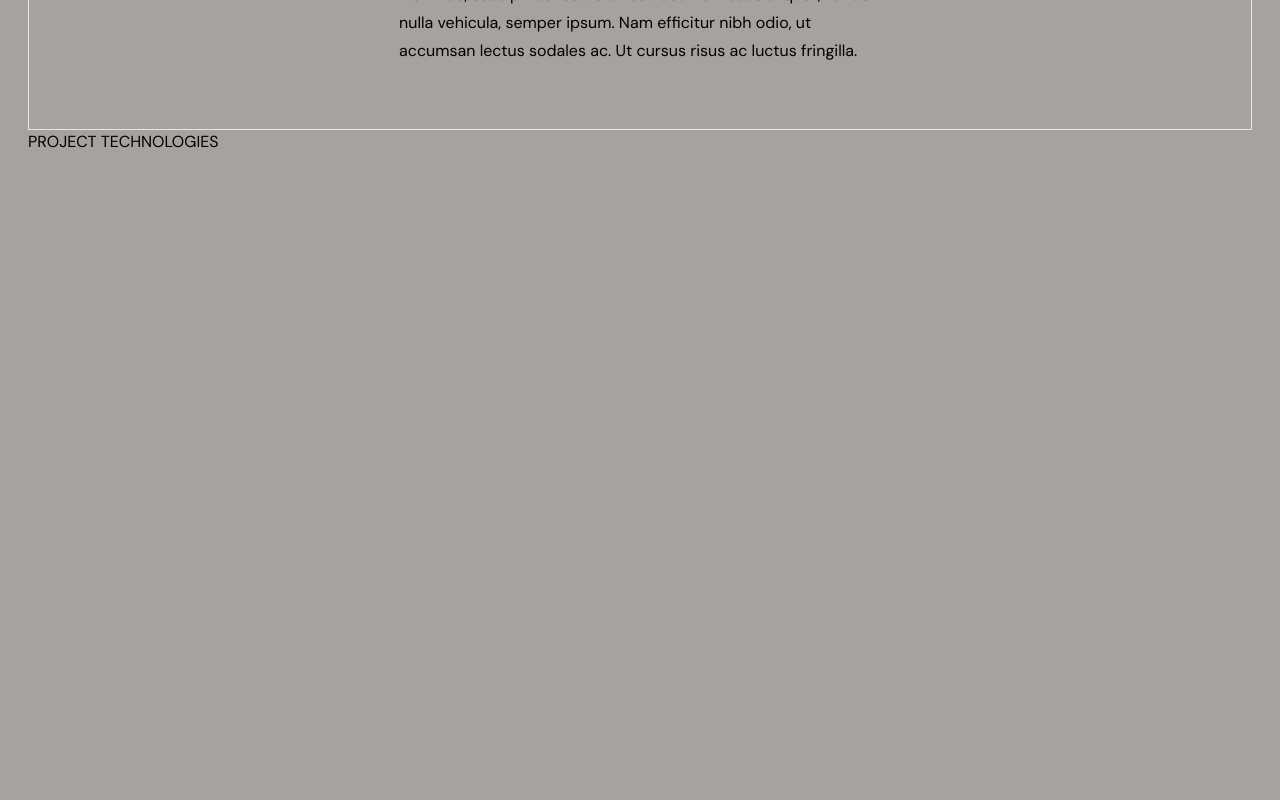
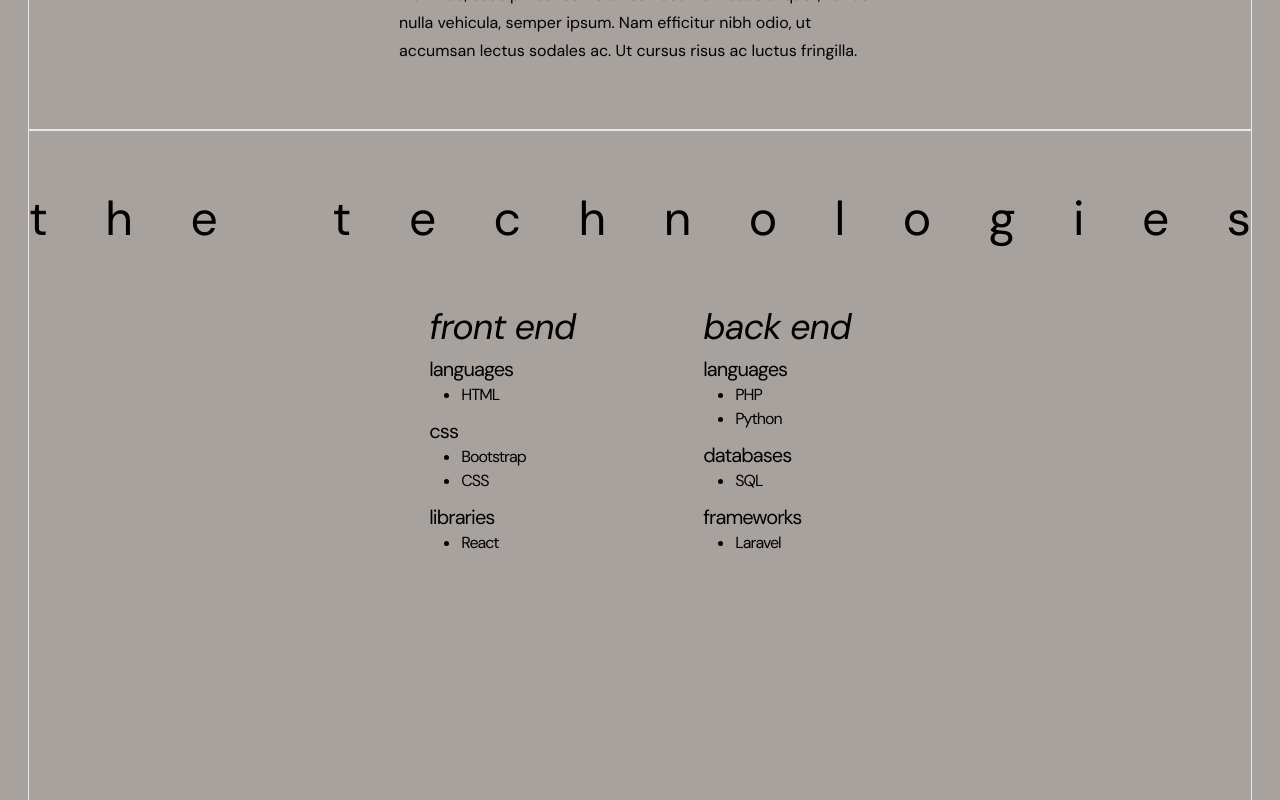
Before and after one commit to anindyoo/portfolio, a React (Create React App) app: page /projects/dermanifest in a window 1280 px wide. Shown: the part 1800-2600 px from the top of the page. Built offline with nearby package versions, Linux system fonts and the light colour scheme.

Commit message:
feat: add project technologies content using dummy data.

```diff
--- a/src/components/ProjectsComp/ProjectTechnologies.jsx
+++ b/src/components/ProjectsComp/ProjectTechnologies.jsx
@@ -4,9 +4,104 @@ const ProjectTechnologies = () => {
   return (
     <div className="
     PROJECT-TECHNOLOGIES
-    h-screen"
+    flex flex-col gap-16 border
+    min-h-screen
+    py-16"
     >
-      PROJECT TECHNOLOGIES
+      <div className="
+      THE-TECHNOLOGIES
+      flex flex-row justify-between
+      text-5xl"
+      >
+        {[...'the technologies'].map((letter, index) => (
+          // eslint-disable-next-line react/no-array-index-key
+          <span key={`the-technologies-${index}`}>{letter}</span>
+        ))}
+      </div>
+      <div className="
+      PROJECT-TECHNOLOGIES-CONTENT
+      flex flex-row justify-center gap-32
+      tracking-[-0.06em]"
+      >
+        <div className="
+        FRONT-END-LIST-CONTAINER
+        flex flex-col gap-2"
+        >
+          <span className="text-4xl italic">front end</span>
+          <div className="
+          FRONT-END-SUBTECH-LIST
+          flex flex-col gap-2.5"
+          >
+            <div>
+              <span className="text-xl">languages</span>
+              <ul className="
+              THE-LIST
+              list-disc ps-8"
+              >
+                <li>HTML</li>
+              </ul>
+            </div>
+            <div>
+              <span className="text-xl">css</span>
+              <ul className="
+              THE-LIST
+              list-disc ps-8"
+              >
+                <li>Bootstrap</li>
+                <li>CSS</li>
+              </ul>
+            </div>
+            <div>
+              <span className="text-xl">libraries</span>
+              <ul className="
+              THE-LIST
+              list-disc ps-8"
+              >
+                <li>React</li>
+              </ul>
+            </div>
+          </div>
+        </div>
+        <div className="
+        BACK-END-LIST-CONTAINER
+        flex flex-col gap-2"
+        >
+          <span className="text-4xl italic">back end</span>
+          <div className="
+          FRONT-END-SUBTECH-LIST
+          flex flex-col gap-2.5"
+          >
+            <div>
+              <span className="text-xl">languages</span>
+              <ul className="
+              THE-LIST
+              list-disc ps-8"
+              >
+                <li>PHP</li>
+                <li>Python</li>
+              </ul>
+            </div>
+            <div>
+              <span className="text-xl">databases</span>
+              <ul className="
+              THE-LIST
+              list-disc ps-8"
+              >
+                <li>SQL</li>
+              </ul>
+            </div>
+            <div>
+              <span className="text-xl">frameworks</span>
+              <ul className="
+              THE-LIST
+              list-disc ps-8"
+              >
+                <li>Laravel</li>
+              </ul>
+            </div>
+          </div>
+        </div>
+      </div>
     </div>
   )
 }
```
